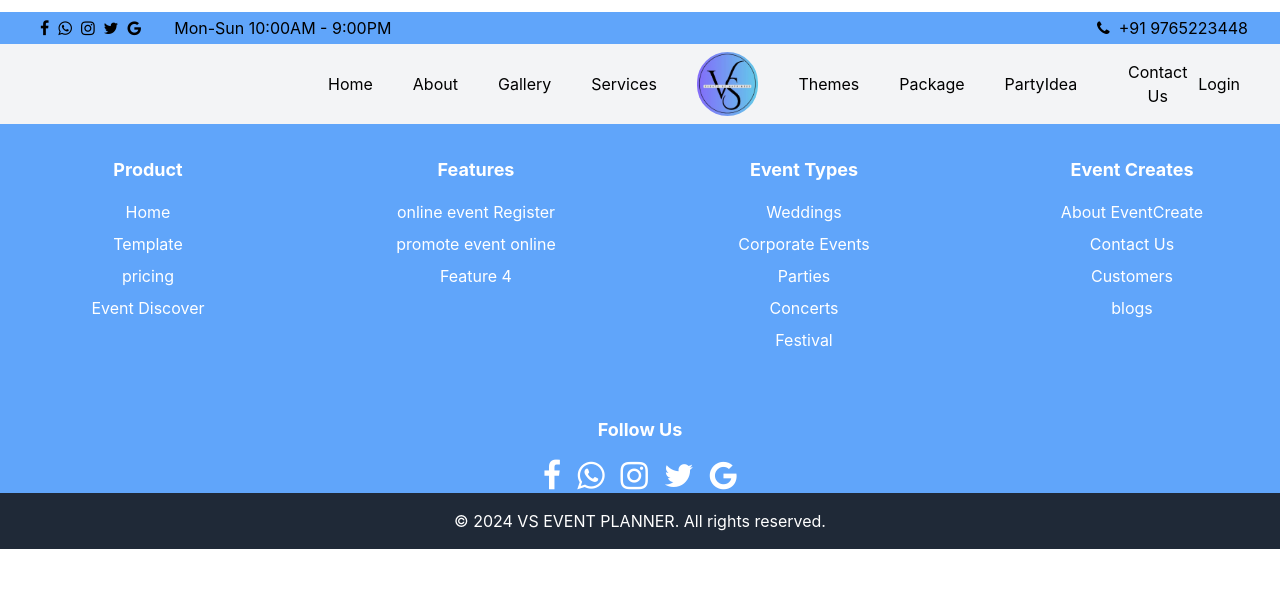
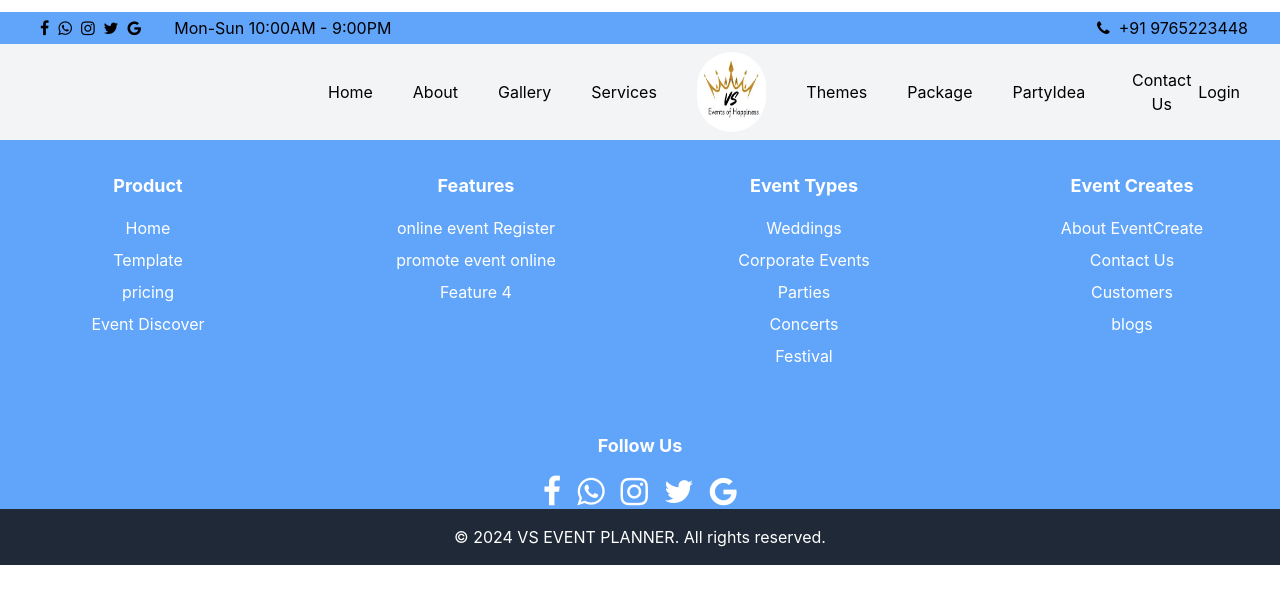
Before and after one commit to Vish24mankar/EventProject, a React (Create React App) app in the folder frontend/: page / in a window 1280 px wide. Shown: the top 604 px of the page. Built offline with nearby package versions, Linux system fonts and the light colour scheme.

Commit message:
new logo added

```diff
--- a/frontend/src/Components/Header.js
+++ b/frontend/src/Components/Header.js
@@ -44,9 +44,9 @@
           <li><a href='' className='text-black'>Services</a></li>
           <a href=''>
             <img
-              src={ConstaData.LOGO}
+              src={ConstaData.LOGOO}
               alt="galleryimg"
-              className='rounded-full w-16 h-16'
+              className='rounded-full w-20 h-20'
               />
           </a>
           <li><a href='' className='text-black'>Themes</a></li>
--- a/frontend/src/Shared/ConstaData.js
+++ b/frontend/src/Shared/ConstaData.js
@@ -1,6 +1,8 @@
-import LOGO from '../assest/Logo.jpeg'
+import LOGO from '../assest/Logo.jpeg';
+import LOGOO  from '../assest/LOGOO.jpeg';
 const ConstaData =  {
-    LOGO
+    LOGO,
+    LOGOO
 }
 
 export default ConstaData
```
Also changed, not shown: frontend/src/assest/LOGOO.jpeg (added).
